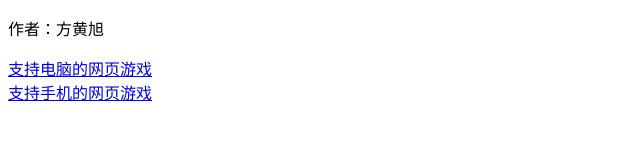
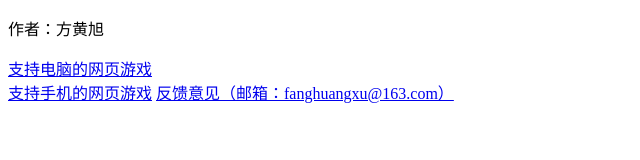
Before and after one commit to fanghuangxu/HtmlGame, a website: page index.html in a window 1280 px wide. Shown: the whole page, without its empty margins (0-640 px from the left). Drawn offline with Linux system fonts and the light colour scheme.

Commit message:
Update index.html
Signed-off-by: fanghuangxu <159121972+fanghuangxu@users.noreply.github.com>

```diff
--- a/index.html
+++ b/index.html
@@ -9,5 +9,6 @@
     <p>作者：方黄旭</p>
     <a href='computer.html'>支持电脑的网页游戏</a><br>
     <a href='phone.html'>支持手机的网页游戏</a>
+    <a href='debug.html'>反馈意见（邮箱：fanghuangxu@163.com）</a>
 </body>
 </html>
```
